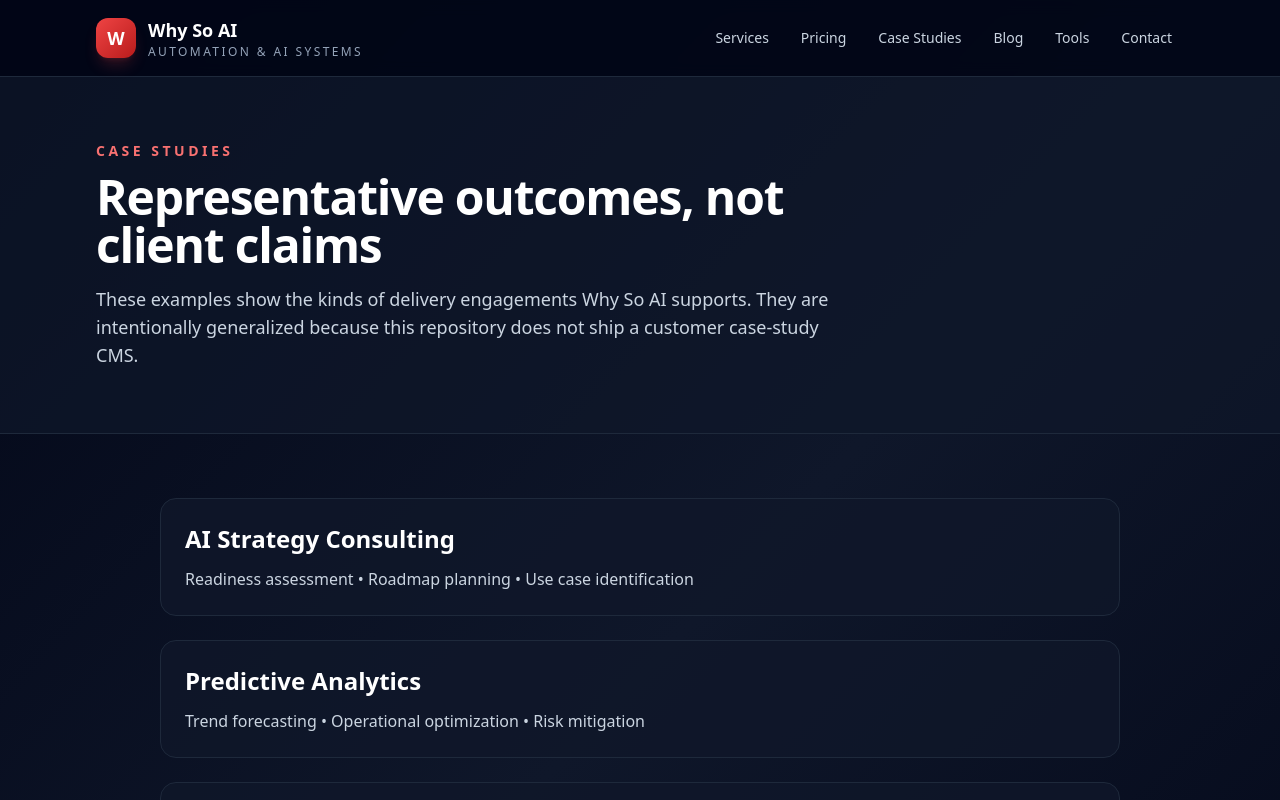
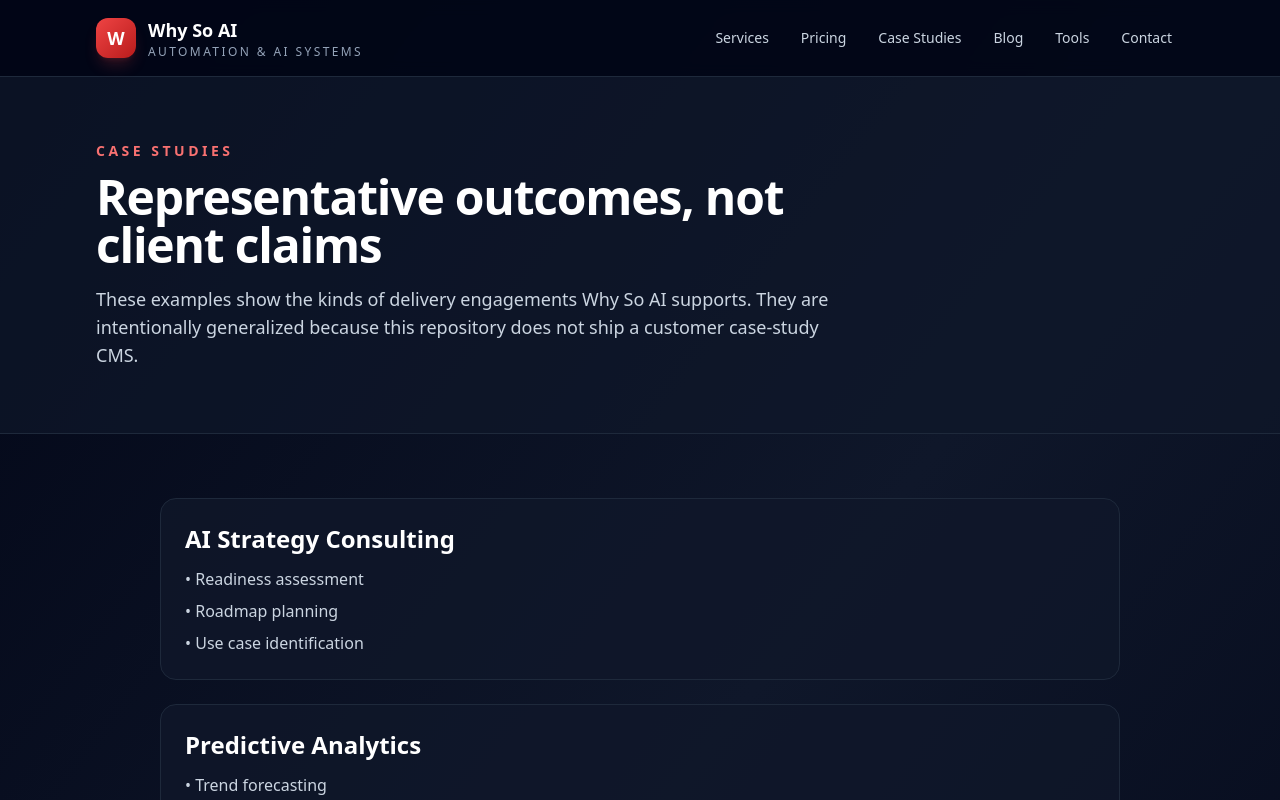
Before and after one commit to why-so-ai-llc/why-so-ai-platform, a Next.js app: page /case-studies in a window 1280 px wide. Shown: the top 800 px of the page. Built offline with nearby package versions, Linux system fonts and the light colour scheme.

Commit message:
Render structured case study outcomes
Co-authored-by: why-so-ai-llc <329772057+why-so-ai-llc@users.noreply.github.com>

```diff
--- a/app/case-studies/page.tsx
+++ b/app/case-studies/page.tsx
@@ -4,7 +4,7 @@ import { services } from '@/lib/site';
 const caseStudies = services.map((service) => ({
   slug: service.slug,
   title: service.name,
-  outcome: service.outcomes.join(' • '),
+  outcomes: service.outcomes,
 }));
 
 export default function CaseStudiesPage() {
@@ -19,7 +19,11 @@ export default function CaseStudiesPage() {
         {caseStudies.map((study) => (
           <article key={study.slug} className="rounded-2xl border border-slate-800 bg-slate-900/80 p-6">
             <h2 className="text-2xl font-semibold text-white">{study.title}</h2>
-            <p className="mt-3 text-slate-300">{study.outcome}</p>
+            <ul className="mt-3 space-y-2 text-slate-300">
+              {study.outcomes.map((outcome) => (
+                <li key={outcome}>• {outcome}</li>
+              ))}
+            </ul>
           </article>
         ))}
       </div>
```
